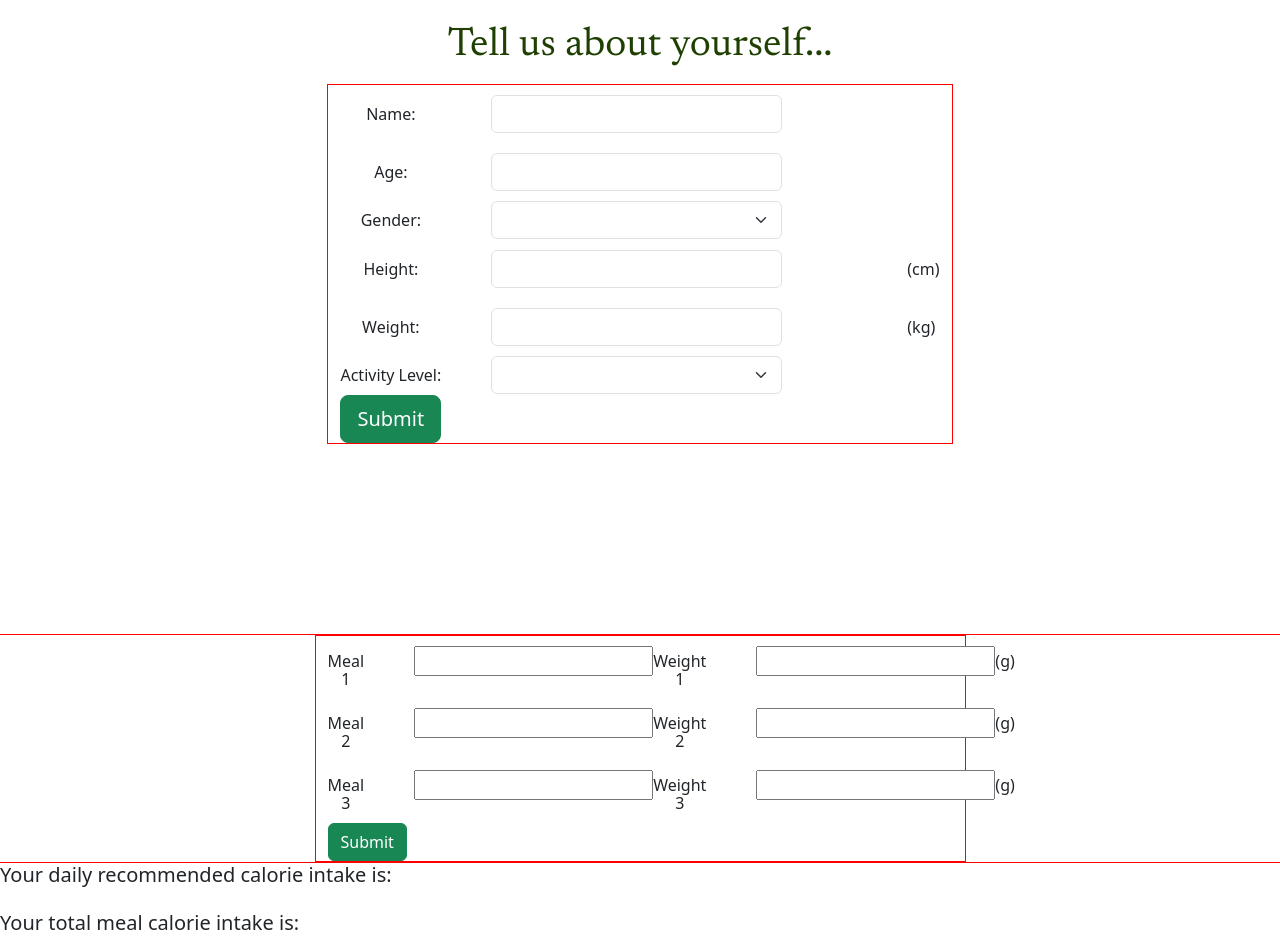
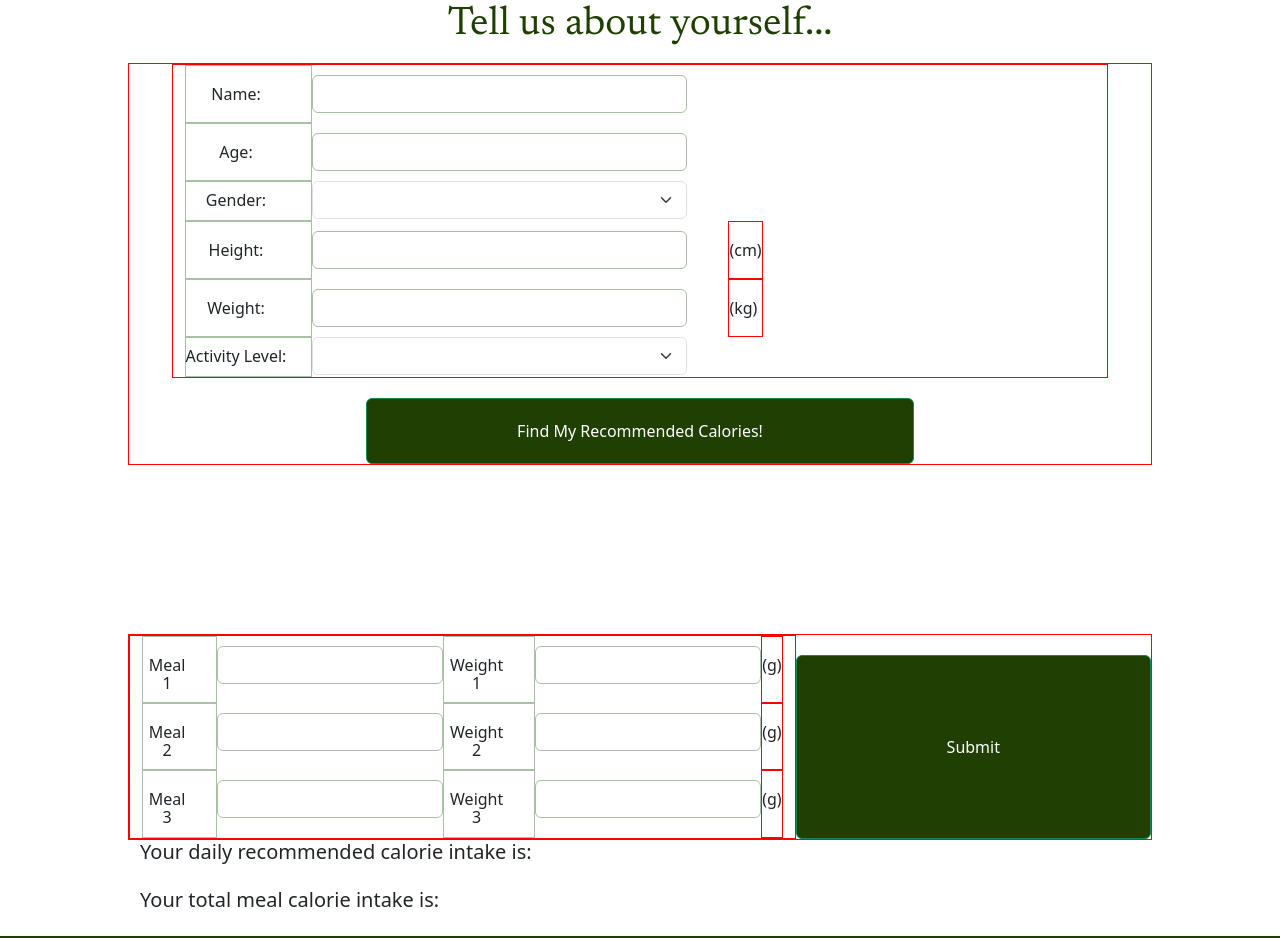
Before and after one commit to nasinghw/Balanced-Plates-Meal-Planner, a plain HTML site: page index.html in a window 1280 px wide. Shown: the part 966-1904 px from the top of the page. Drawn offline with nearby package versions, Linux system fonts and the light colour scheme.

Commit message:
finalised form layout and added form button styling

```diff
--- a/css/style.css
+++ b/css/style.css
@@ -34,7 +34,7 @@
 }
 
 .form-control, .form-select{
-  width:70%;
+  width:90%;
 }
 
 form {
@@ -44,23 +44,38 @@ form {
 .form p{
   display: table-row;
   align-items: center;
+  border: 1px solid var(--mid-accent);
 }
 
 .form p label{
   display: table-cell;
   padding: 10px 0;
-  padding-right: 50px;
+  padding-right: 25px;
   text-align: center;
+  border: 1px solid var(--mid-accent);
 }
 
 .form p input{
   display: table-cell;
   margin:10px 0;
+  min-width: fit-content;
+  border: 1px solid var(--mid-accent);
 }
 
 .form p span{
   display: table-cell;
-  margin: 10px 0;
+  left:0;
+  width:10px;
+  text-align: left;
+  border: 1px solid red;
+}
+
+.form-button{
+  display: flex;
+  align-items: center;
+  justify-content: center;
+  column-count: 2;
+  margin-top:20px;
 }
 
 
@@ -176,6 +191,11 @@ nav .nav-link:hover{
 
 /* Meal form */
 
+.form-container{
+  width: 80%;
+margin: 0 auto;
+}
+
 
 
 
--- a/index.html
+++ b/index.html
@@ -59,8 +59,7 @@
 
         <h1 class="about-yourself-title mb-3" id="about-you-title">Tell us about yourself...</h1>
             <div class="form-container d-flex justify-content-center row" style="border: 1px solid red;">
-
-
+              <div class="col-md-11" style="border: 1px solid red;">
                 <form class="form input-group-lg" id="about-form">
 
                     <p class="input-field mb-3">
@@ -105,10 +104,10 @@
                         </select>
                     </p>
 
-                    <button type="submit" class="btn btn-success">Submit</button>
+                    </div>
+                    <button type="submit" class="btn btn-md btn-success page-button form-button">Find My Recommended Calories!</button>
 
                 </form>
-
 
             </div>
 
@@ -119,31 +118,31 @@
 
     <section id="meal-plan" class="">
         <div class="form-container d-flex justify-content-center row" style="border: 1px solid red;">
-            <div class="col-md-6" style="border: 1px solid red;">
+            <div class="col-lg meal-form-inner" style="border: 1px solid red;">
 
         <form class="form" id="meal-form">
             <p>
-                <label class="meal-form" name="Meal-1">Meal 1 </label>
-                <input type="text form-control" id="meal1item1" required>
-                <label class="meal-form" name="Weight-1">Weight 1 </label>
-                <input type="text form-control" id="meal1weight1" required> <span> (g)</span>
+                <label class="meal-form form-label" name="Meal-1">Meal 1 </label>
+                <input type="text" class="form-control" id="meal1item1" required>
+                <label class="meal-form form-label" name="Weight-1">Weight 1 </label>
+                <input type="text" class="form-control" id="meal1weight1" required> <span> (g)</span>
             </p>
             <p>
-                <label class="meal-form" name="Meal-2">Meal 2 </label>
-                <input type="text form-control" id="meal2item2" required>
-                <label class="meal-form" name="Weight-2">Weight 2 </label>
-                <input type="text form-control" id="meal2weight2" required> <span> (g)</span>
+                <label class="meal-form form-label" name="Meal-2">Meal 2 </label>
+                <input type="text" class="form-control" id="meal2item2" required>
+                <label class="meal-form form-label" name="Weight-2">Weight 2 </label>
+                <input type="text" class="form-control" id="meal2weight2" required> <span> (g)</span>
             </p>
             <p>
-                <label class="meal-form" name="Meal-3">Meal 3 </label>
-                <input type="text form-control" id="meal3item3" required>
-                <label class="meal-form" name="Weight-3">Weight 3 </label>
-                <input type="text form-control" id="meal3weight3" required> <span> (g)</span>
+                <label class="meal-form form-label" name="Meal-3">Meal 3 </label>
+                <input type="text" class="form-control" id="meal3item3" required>
+                <label class="meal-form form-label" name="Weight-3">Weight 3 </label>
+                <input type="text" class="form-control" id="meal3weight3" required> <span> (g)</span>
             </p>
+             </div>
+            <button type="submit" class="btn btn-md btn-success page-button form-button">Submit</button>
+        </form>
 
-            <button type="submit" class="btn btn-success">Submit</button>
-        </form>
-        </div>
         </div>
     </section>
 
```
